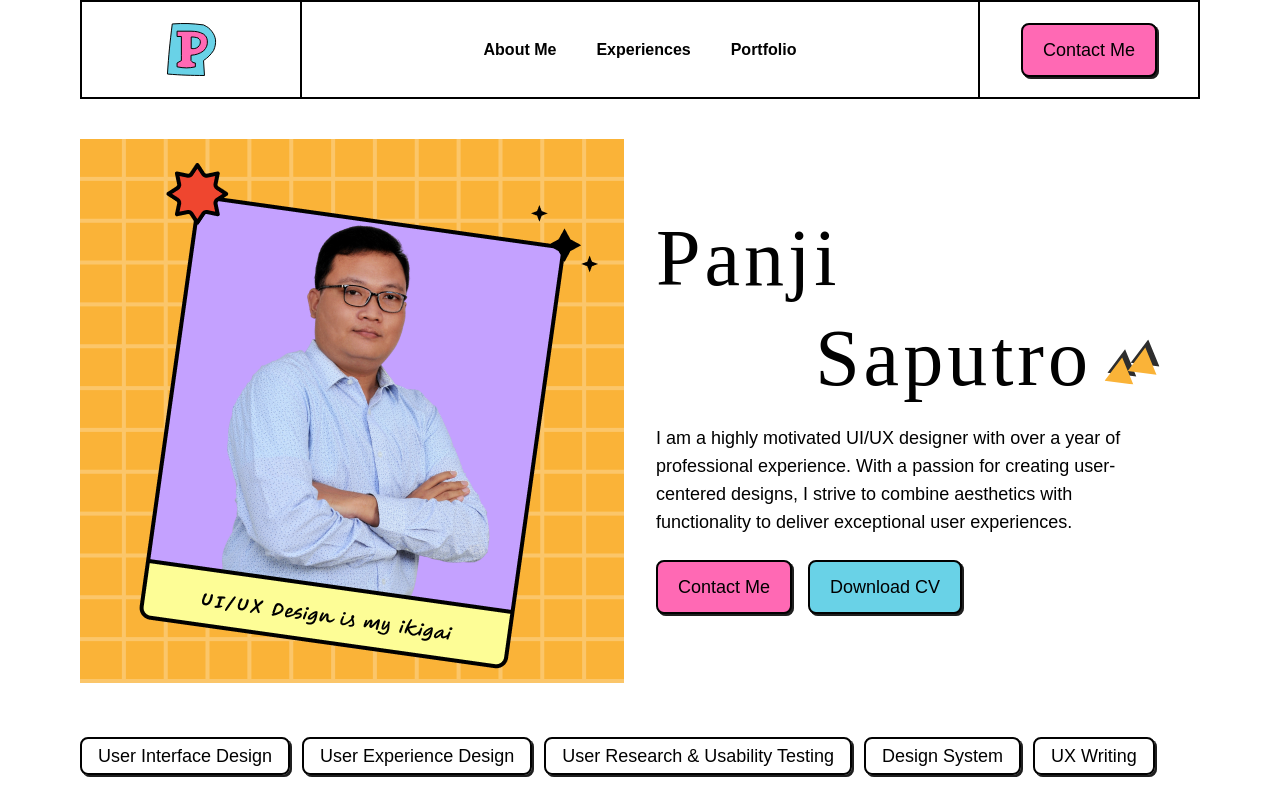
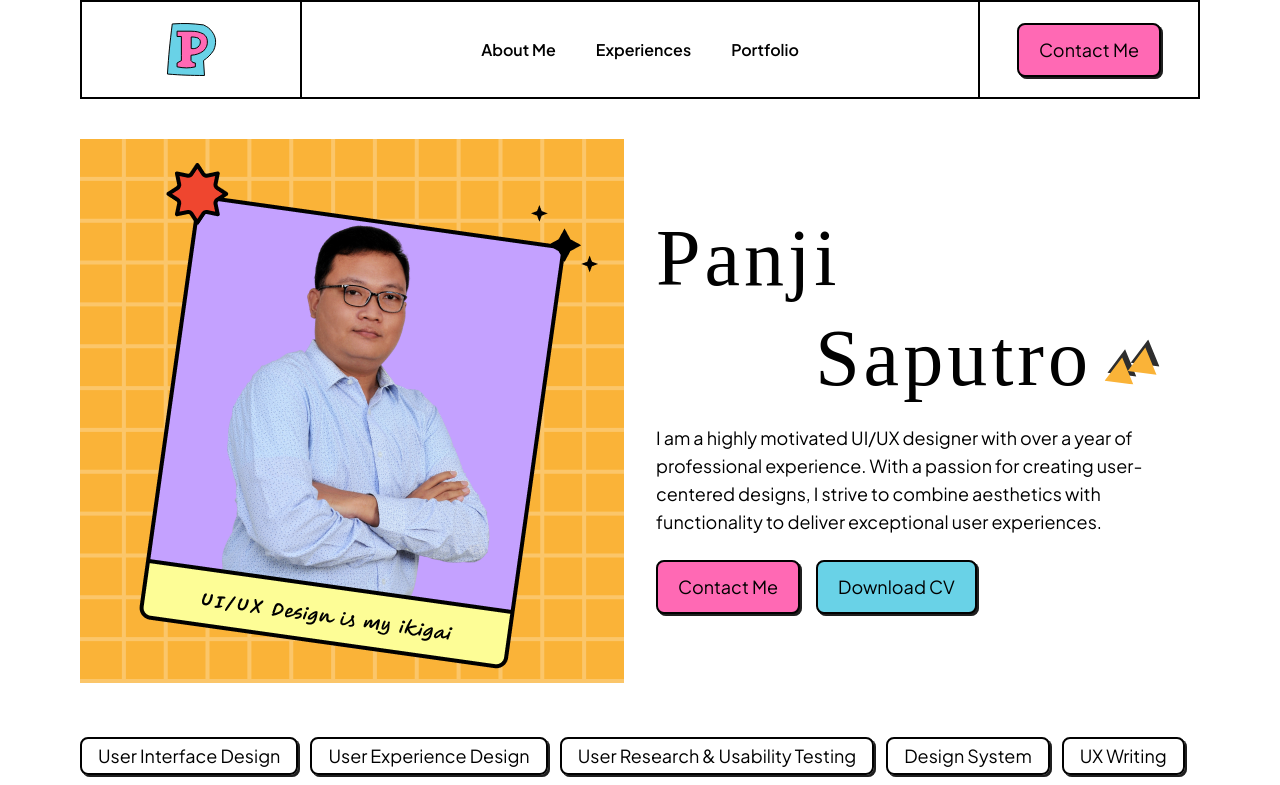
Before and after one commit to naufalzs/panji-portofolio, a Next.js app: page / in a window 1280 px wide. Shown: the top 785 px of the page. Built offline with nearby package versions, Linux system fonts and the light colour scheme.

Commit message:
feat: add jakarta sans font family

```diff
--- a/src/pages/_documents.js
+++ b/src/pages/_documents.js
@@ -9,7 +9,7 @@ export default function Document() {
         <link rel="preconnect" href="https://fonts.googleapis.com" />
         <link rel="preconnect" href="https://fonts.gstatic.com" crossorigin />
         <link
-          href="https://fonts.googleapis.com/css2?family=Lora:wght@400;500;600&family=Plus+Jakarta+Sans:wght@400;500;600&display=swap"
+          href="https://fonts.googleapis.com/css2?family=Lora:wght@400;500;600&display=swap"
           rel="stylesheet"
         />
       </Head>
--- a/src/styles/globals.sass
+++ b/src/styles/globals.sass
@@ -1,3 +1,7 @@
 @tailwind base
 @tailwind components
 @tailwind utilities
+
+@font-face
+  font-family: "Plus Jakarta Sans"
+  src: url("./fonts/PlusJakartaSans.ttf")
--- a/tailwind.config.js
+++ b/tailwind.config.js
@@ -4,6 +4,10 @@ module.exports = {
   content: ["./src/**/*.{js,ts,jsx,tsx}"],
   darkMode: false,
   theme: {
+    fontFamily: {
+      lora: ["Lora", "serif"],
+      jakarta: ["Plus Jakarta Sans", "sans-serif"],
+    },
     extend: {
       colors: {
         primary: "#FF69B4",
@@ -21,12 +25,8 @@ module.exports = {
           3: "#C4A1FF70",
         },
         slate: {
-          400: "#99B0B5"
-        }
-      },
-      fontFamily: {
-        lora: ["Lora", "serif"],
-        jakarta: ["PlusJakartaSans", "sans-serif"],
+          400: "#99B0B5",
+        },
       },
       boxShadow: {
         btn: "4px 4px 0px 0px rgba(0, 0, 0, 0.65), 4px 4px 0px 0px rgba(0, 0, 0, 0.65)",
```
Also changed, not shown: src/styles/fonts/PlusJakartaSans.ttf (added).
